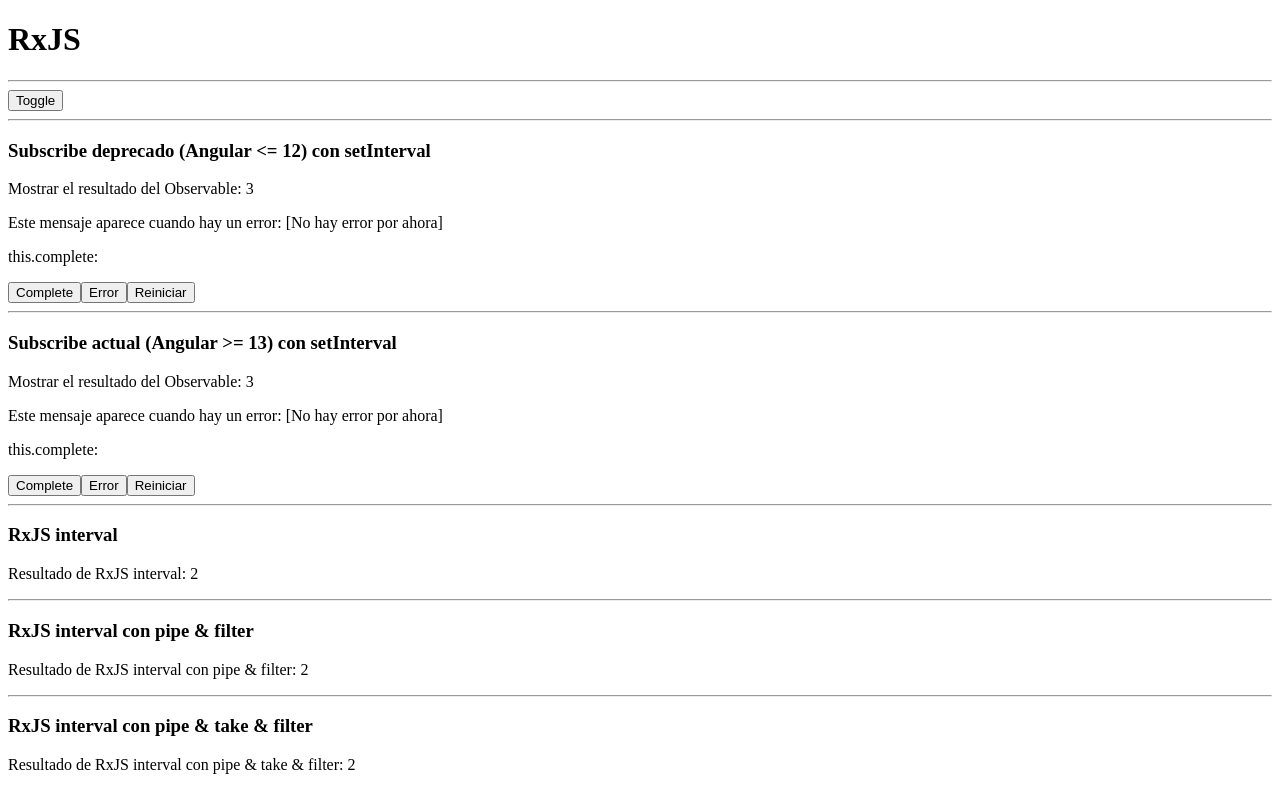
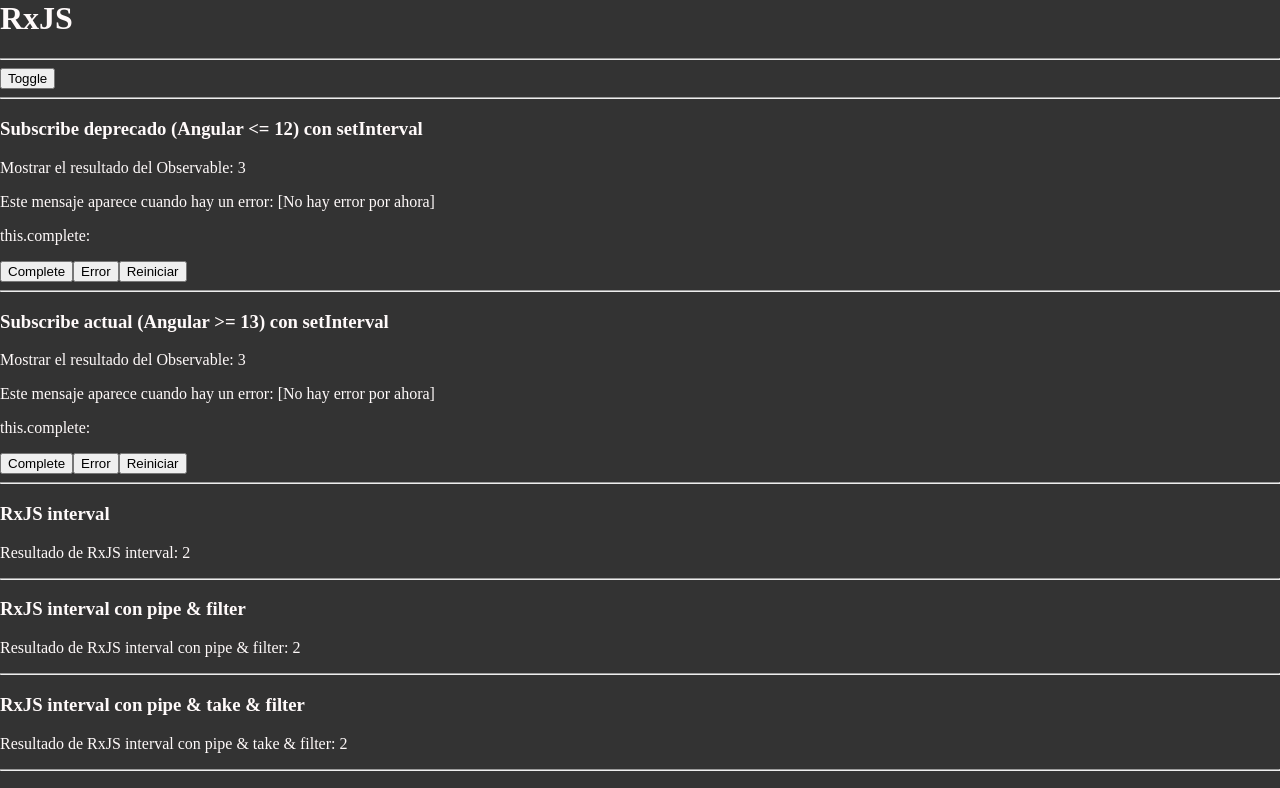
Before and after one commit to ClaudiaQuezadaRiquelme/yirsis-05-rxjs-directivas, an Angular app: page / in a window 1280 px wide. Shown: the top 788 px of the page. Built offline with nearby package versions, Linux system fonts and the light colour scheme.

Commit message:
themeDirective

```diff
--- a/src/app/app.component.html
+++ b/src/app/app.component.html
@@ -1,3 +1,4 @@
+<div darkTheme>
     <h1>RxJS</h1>
     <hr>
     <button (click)="setVisible()">Toggle</button>
@@ -6,3 +7,4 @@
     <p *ngIf="!visible">{{destroyMsje}}</p>
     <hr>
     <button (click)="setVisible()">Toggle</button>
+</div>
--- a/src/app/app.module.ts
+++ b/src/app/app.module.ts
@@ -3,10 +3,12 @@
 
 import { AppComponent } from './app.component';
 import { ReactiveModule } from './reactive/reactive.module';
+import { ThemeDirective } from './directives/theme.directive';
 
 @NgModule({
   declarations: [
     AppComponent,
+    ThemeDirective,
   ],
   imports: [
     BrowserModule,
--- /dev/null
+++ b/src/app/directives/theme.directive.ts
@@ -0,0 +1,28 @@
+import { Directive, ElementRef, OnInit } from '@angular/core';
+
+@Directive({
+  selector: '[darkTheme]'
+})
+export class ThemeDirective implements OnInit {
+  private htmlElement?: ElementRef<HTMLDivElement>;
+
+  constructor(
+    private elem: ElementRef<HTMLDivElement>
+  ) {
+    this.htmlElement = this.elem;
+  }
+
+  ngOnInit(): void {
+      this.setBackground();
+      this.setTextColor();
+  }
+
+  setBackground() {
+    this.htmlElement!.nativeElement.style.backgroundColor = '#333';
+  }
+
+  setTextColor() {
+    this.htmlElement!.nativeElement.style.color = 'snow';
+  }
+
+}
--- a/src/styles.css
+++ b/src/styles.css
@@ -1 +1,8 @@
-/* You can add global styles to this file, and also import other style files */
+body, html {
+    margin: 0;
+    padding: 0;
+    height: 100vh;
+}
+h1 {
+    margin-top: 0;
+}
```
Also changed, not shown: 1 other file (tests, documents, lock files or other folders). Lines whose indentation alone changed are shown as unchanged.
